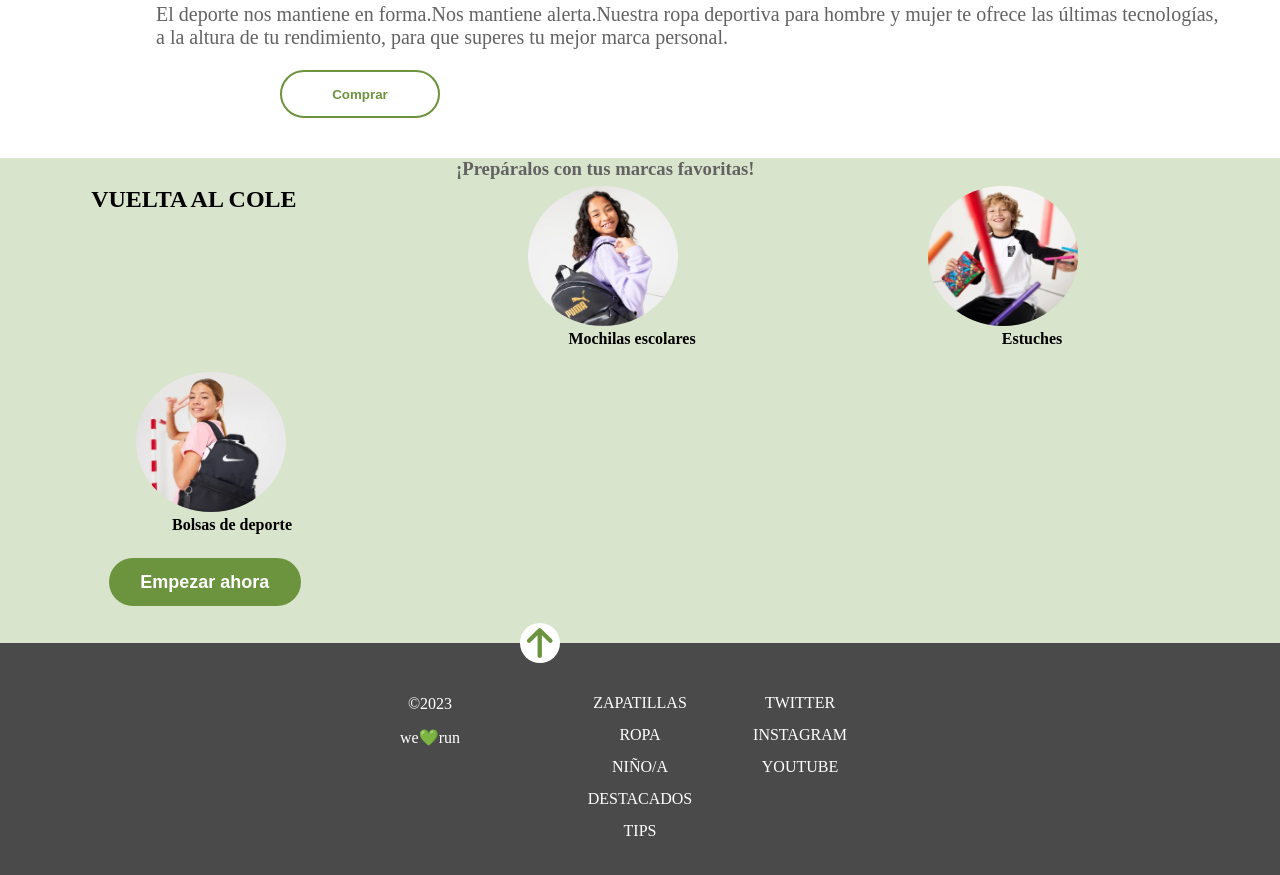
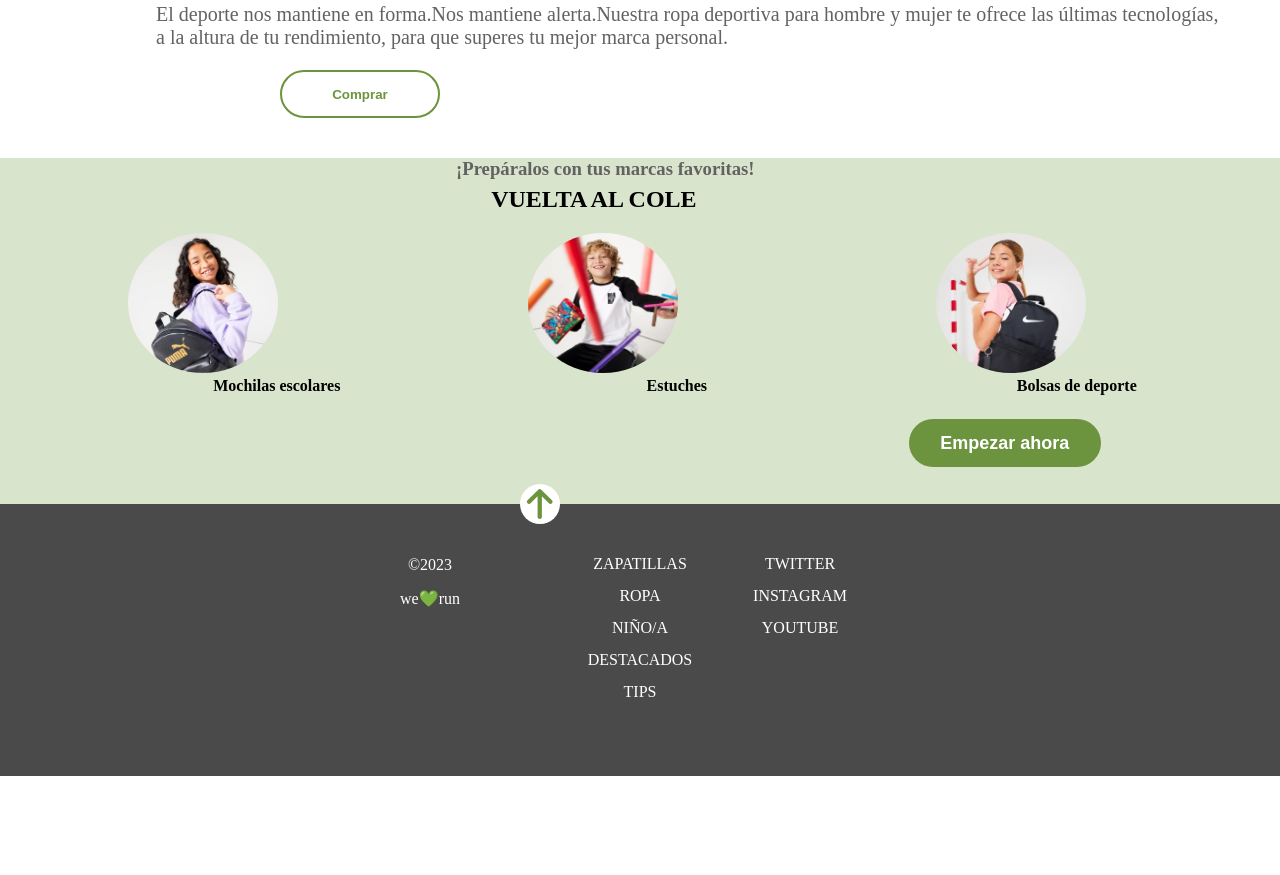
Before and after one commit to Adalab/modulo-1-evaluacion-final-arbite1, a website: page src/html/index.html in a window 1280 px wide. Shown: the part 930-1805 px from the top of the page. After the commit the page ends 1706 px from the top, so only its background shows below. Drawn offline with nearby package versions, Linux system fonts and the light colour scheme; files that its build step writes are made by us from their sources; a small style sheet from the web is missing; files whose address does not match are found by name.

Commit message:
avance media desktop

```diff
--- a/src/scss/main.scss
+++ b/src/scss/main.scss
@@ -3,7 +3,6 @@
     padding: 0;
     box-sizing: border-box;
 }
-
 .header{
     background-image: url(../images/cover.jpeg);
     background-size: cover;
@@ -41,7 +40,6 @@
     height: 1.8rem;
     border-radius: 50%;
     margin-top: 3rem;
-
 }
 .header__title{
     text-transform: uppercase;
@@ -120,7 +118,6 @@
     background-color: #ffffff;
     color: #6c933e;
     border: 2px solid #6c933e;
-
 }
 .main__btn::first-letter{
     text-transform: uppercase;
@@ -206,7 +203,6 @@
     flex-direction: column;
     margin-left: 12rem;
     margin-top: -1.25rem;
-
 }
 .footer_arrow-img{
     display: flex;
@@ -214,7 +210,6 @@
     height: 1.87rem;
     margin-top: 0.31rem;
     margin-left: 0.31rem;
-
 }
 .footer_index1{
     display: flex;
@@ -259,12 +254,10 @@
 @media all and (min-width: 768px){
     .header{
         background-position: 65%;
-
     }
     .header__text{
         display: flex;
     }
-
   .header__title{
     font-size: 4.5rem;
     text-align: center;
@@ -308,14 +301,12 @@
     display: grid;
     margin-top: 1.5rem;
     grid-template-columns: 1fr 1fr 1fr;
-
-
     }
     .grid__title1{
     grid-column: 2/4;
 
     }
-.grid__title2{
+    .grid_title2{
     grid-column-start: 2;
     grid-column-end: 4;
     }
@@ -323,8 +314,19 @@
     grid-column-start: 1;
     grid-column-end: 1;
     }
-
-
+    .grid_pbox1{
+    padding-left: 5.6rem;
+    }
+    .grid_pbox2{
+    padding-left: 5.6rem;
+    }
+    .grid_pbox3{
+    padding-left: 5.6rem;
+    }
+    .grid__btn{
+    grid-column-start: 2;
+    grid-column-end: 3;
+    }
     .footer{
     display: flex;
     padding-bottom: 7.5rem;
```
Also changed, not shown: README.md, public/assets/css/main.css, 1 other file. Lines whose indentation alone changed are shown as unchanged.
